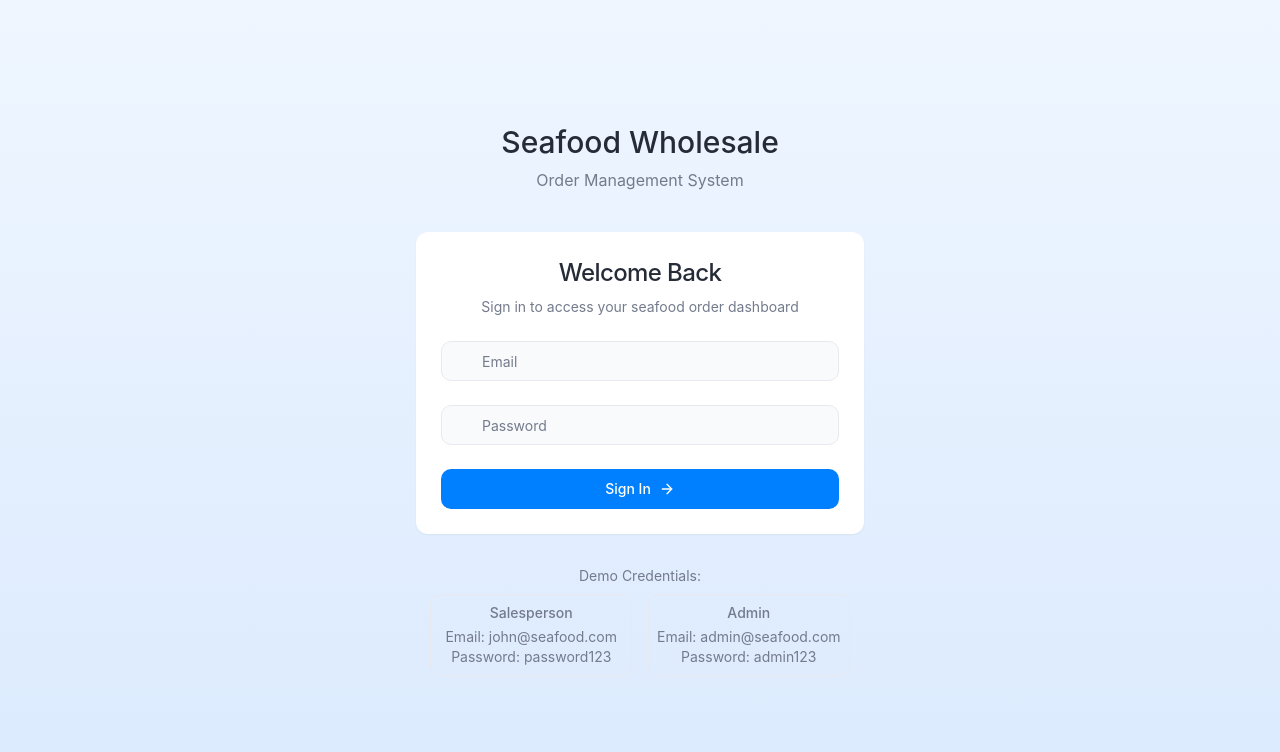
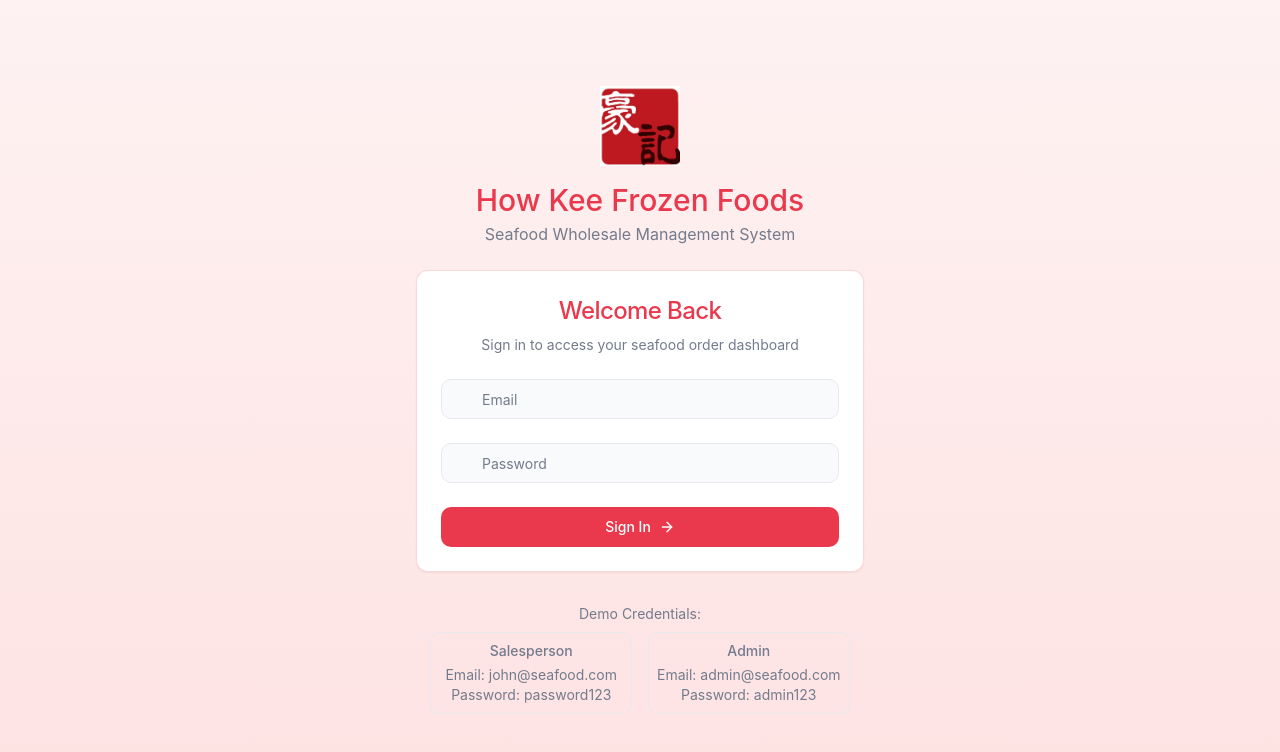
Before and after one commit to mahyancheng/seafood-order-buddy, a React (Vite) app: page / in a window 1280 px wide. Shown: the top 752 px of the page. Built offline with nearby package versions, Linux system fonts and the light colour scheme.

Commit message:
Update application logo
Update the application to use the How Kee Frozen Foods Sdn Bhd logo.

```diff
--- a/src/components/Dashboard.tsx
+++ b/src/components/Dashboard.tsx
@@ -27,22 +27,23 @@ const Dashboard: React.FC = () => {
     <div className="min-h-screen flex flex-col animate-fade-in">
       {/* Header */}
       <header className="border-b bg-white/80 backdrop-blur-md sticky top-0 z-10">
-        <div className="container mx-auto px-4 py-4 flex justify-between items-center">
-          <div className="flex items-center gap-2">
-            <div className="bg-primary/10 p-2 rounded-md">
-              <ShoppingBag className="h-5 w-5 text-primary" />
-            </div>
-            <h1 className="text-xl font-medium">Seafood Orders</h1>
-            <div className="hidden md:flex gap-2 items-center ml-4 text-sm">
-              <span className="text-muted-foreground">|</span>
-              <span className="text-muted-foreground font-medium">Salesperson Dashboard</span>
+        <div className="container mx-auto px-4 py-3 flex justify-between items-center">
+          <div className="flex items-center gap-3">
+            <img
+              src="/lovable-uploads/4fc43751-b8dd-4328-872a-45392c5523f0.png"
+              alt="How Kee Frozen Foods Logo"
+              className="h-10 w-10"
+            />
+            <div>
+              <h1 className="text-xl font-medium text-[#ea384c]">How Kee Frozen Foods</h1>
+              <p className="text-xs text-muted-foreground">Sdn Bhd</p>
             </div>
           </div>
 
           <div className="flex items-center gap-3">
             <div className="flex items-center gap-2 bg-secondary px-3 py-1.5 rounded-full text-sm">
-              <Avatar className="h-6 w-6">
-                <AvatarFallback>{user?.name.charAt(0)}</AvatarFallback>
+              <Avatar className="h-6 w-6 bg-[#ea384c]/10">
+                <AvatarFallback className="text-[#ea384c]">{user?.name.charAt(0)}</AvatarFallback>
               </Avatar>
               <span className="font-medium">{user?.name}</span>
             </div>
@@ -95,7 +96,7 @@ const Dashboard: React.FC = () => {
       {/* Footer */}
       <footer className="border-t py-4 bg-white/80 backdrop-blur-md mt-auto">
         <div className="container mx-auto px-4 text-center text-sm text-muted-foreground">
-          &copy; {new Date().getFullYear()} Seafood Wholesale Management System
+          &copy; {new Date().getFullYear()} How Kee Frozen Foods Sdn Bhd - Seafood Wholesale Management System
         </div>
       </footer>
     </div>
--- a/src/components/LoginForm.tsx
+++ b/src/components/LoginForm.tsx
@@ -17,9 +17,9 @@ const LoginForm: React.FC = () => {
   };
 
   return (
-    <Card className="w-full max-w-md glass-card animate-fade-in">
+    <Card className="w-full max-w-md glass-card animate-fade-in border-[#ea384c]/20">
       <CardHeader className="space-y-2 text-center">
-        <CardTitle className="text-2xl font-medium">Welcome Back</CardTitle>
+        <CardTitle className="text-2xl font-medium text-[#ea384c]">Welcome Back</CardTitle>
         <CardDescription>
           Sign in to access your seafood order dashboard
         </CardDescription>
@@ -58,7 +58,7 @@ const LoginForm: React.FC = () => {
         <CardFooter>
           <Button
             type="submit"
-            className="w-full group relative overflow-hidden"
+            className="w-full group relative overflow-hidden bg-[#ea384c] hover:bg-[#ea384c]/90"
             disabled={isLoading}
           >
             <span className="relative z-10 flex items-center justify-center gap-2">
--- a/src/index.css
+++ b/src/index.css
@@ -14,24 +14,24 @@
     --popover: 0 0% 100%;
     --popover-foreground: 220 20% 18%;
 
-    --primary: 210 100% 50%;
+    --primary: 357 82% 57%;
     --primary-foreground: 0 0% 100%;
 
-    --secondary: 210 20% 96%;
-    --secondary-foreground: 220 20% 18%;
+    --secondary: 357 82% 96%;
+    --secondary-foreground: 357 82% 57%;
 
     --muted: 210 20% 96%;
     --muted-foreground: 220 10% 50%;
 
-    --accent: 210 20% 96%;
-    --accent-foreground: 220 20% 18%;
+    --accent: 357 82% 96%;
+    --accent-foreground: 357 82% 57%;
 
     --destructive: 0 84% 60%;
     --destructive-foreground: 0 0% 100%;
 
     --border: 220 20% 92%;
     --input: 220 20% 92%;
-    --ring: 210 100% 50%;
+    --ring: 357 82% 57%;
 
     --radius: 0.75rem;
   }
@@ -46,16 +46,16 @@
     --popover: 220 20% 14%;
     --popover-foreground: 210 40% 98%;
 
-    --primary: 210 100% 50%;
+    --primary: 357 82% 57%;
     --primary-foreground: 0 0% 100%;
 
-    --secondary: 220 20% 16%;
+    --secondary: 357 82% 16%;
     --secondary-foreground: 210 40% 98%;
 
     --muted: 220 20% 16%;
     --muted-foreground: 220 10% 70%;
 
-    --accent: 220 20% 16%;
+    --accent: 357 82% 20%;
     --accent-foreground: 210 40% 98%;
 
     --destructive: 0 84% 60%;
@@ -63,7 +63,7 @@
 
     --border: 220 20% 20%;
     --input: 220 20% 20%;
-    --ring: 210 100% 70%;
+    --ring: 357 82% 57%;
   }
 }
 
@@ -113,4 +113,22 @@
   .glass-input {
     @apply bg-white/40 backdrop-blur-sm border border-white/30 focus:bg-white/60;
   }
+
+  .animate-fade-in {
+    animation: fadeIn 0.5s ease-in-out;
+  }
+
+  .animate-slide-down {
+    animation: slideDown 0.5s ease-in-out;
+  }
+
+  @keyframes fadeIn {
+    from { opacity: 0; }
+    to { opacity: 1; }
+  }
+
+  @keyframes slideDown {
+    from { transform: translateY(-20px); opacity: 0; }
+    to { transform: translateY(0); opacity: 1; }
+  }
 }
--- a/src/pages/Admin.tsx
+++ b/src/pages/Admin.tsx
@@ -11,10 +11,15 @@ const AdminPage = () => {
   // Show loading state
   if (isLoading) {
     return (
-      <div className="min-h-screen flex items-center justify-center bg-gradient-to-b from-blue-50 to-blue-100">
-        <div className="text-center bg-white p-8 rounded-xl shadow-lg border border-blue-100 animate-fade-in">
-          <Loader2 className="h-10 w-10 text-primary animate-spin mx-auto mb-4" />
-          <p className="text-muted-foreground">Loading dashboard...</p>
+      <div className="min-h-screen flex items-center justify-center bg-gradient-to-b from-red-50 to-red-100">
+        <div className="text-center bg-white p-8 rounded-xl shadow-lg border border-[#ea384c]/20 animate-fade-in">
+          <img
+            src="/lovable-uploads/4fc43751-b8dd-4328-872a-45392c5523f0.png"
+            alt="How Kee Frozen Foods Logo"
+            className="h-16 w-16 mx-auto mb-4"
+          />
+          <Loader2 className="h-10 w-10 text-[#ea384c] animate-spin mx-auto mb-4" />
+          <p className="text-muted-foreground">Loading admin dashboard...</p>
         </div>
       </div>
     );
--- a/src/pages/Dashboard.tsx
+++ b/src/pages/Dashboard.tsx
@@ -3,6 +3,7 @@ import React from "react";
 import Dashboard from "@/components/Dashboard";
 import { useAuth } from "@/context/AuthContext";
 import { Navigate } from "react-router-dom";
+import { Loader2 } from "lucide-react";
 
 const DashboardPage = () => {
   const { isAuthenticated, isLoading } = useAuth();
@@ -10,10 +11,15 @@ const DashboardPage = () => {
   // Show loading state
   if (isLoading) {
     return (
-      <div className="min-h-screen flex items-center justify-center bg-gradient-to-b from-blue-50 to-blue-100">
-        <div className="text-center">
-          <div className="inline-block h-8 w-8 animate-spin rounded-full border-4 border-solid border-primary border-r-transparent align-[-0.125em] motion-reduce:animate-[spin_1.5s_linear_infinite]"></div>
-          <p className="mt-4 text-muted-foreground">Loading...</p>
+      <div className="min-h-screen flex items-center justify-center bg-gradient-to-b from-red-50 to-red-100">
+        <div className="text-center bg-white p-8 rounded-xl shadow-lg border border-[#ea384c]/20 animate-fade-in">
+          <img
+            src="/lovable-uploads/4fc43751-b8dd-4328-872a-45392c5523f0.png"
+            alt="How Kee Frozen Foods Logo"
+            className="h-16 w-16 mx-auto mb-4"
+          />
+          <Loader2 className="h-10 w-10 text-[#ea384c] animate-spin mx-auto mb-4" />
+          <p className="text-muted-foreground">Loading dashboard...</p>
         </div>
       </div>
     );
--- a/src/pages/Index.tsx
+++ b/src/pages/Index.tsx
@@ -17,10 +17,15 @@ const Index = () => {
   }
 
   return (
-    <div className="min-h-screen flex flex-col items-center justify-center bg-gradient-to-b from-blue-50 to-blue-100 p-4">
-      <div className="w-full max-w-md mb-10 text-center animate-slide-down">
-        <h1 className="text-3xl font-medium mb-2">Seafood Wholesale</h1>
-        <p className="text-muted-foreground">Order Management System</p>
+    <div className="min-h-screen flex flex-col items-center justify-center bg-gradient-to-b from-red-50 to-red-100 p-4">
+      <div className="w-full max-w-md mb-6 text-center animate-slide-down flex flex-col items-center">
+        <img
+          src="/lovable-uploads/4fc43751-b8dd-4328-872a-45392c5523f0.png"
+          alt="How Kee Frozen Foods Logo"
+          className="h-20 w-20 mb-4"
+        />
+        <h1 className="text-3xl font-medium mb-1 text-[#ea384c]">How Kee Frozen Foods</h1>
+        <p className="text-muted-foreground">Seafood Wholesale Management System</p>
       </div>
       <LoginForm />
       <div className="mt-8 text-center text-sm text-muted-foreground animate-fade-in">
```
Also changed, not shown: public/lovable-uploads/4fc43751-b8dd-4328-872a-45392c5523f0.png (added).
